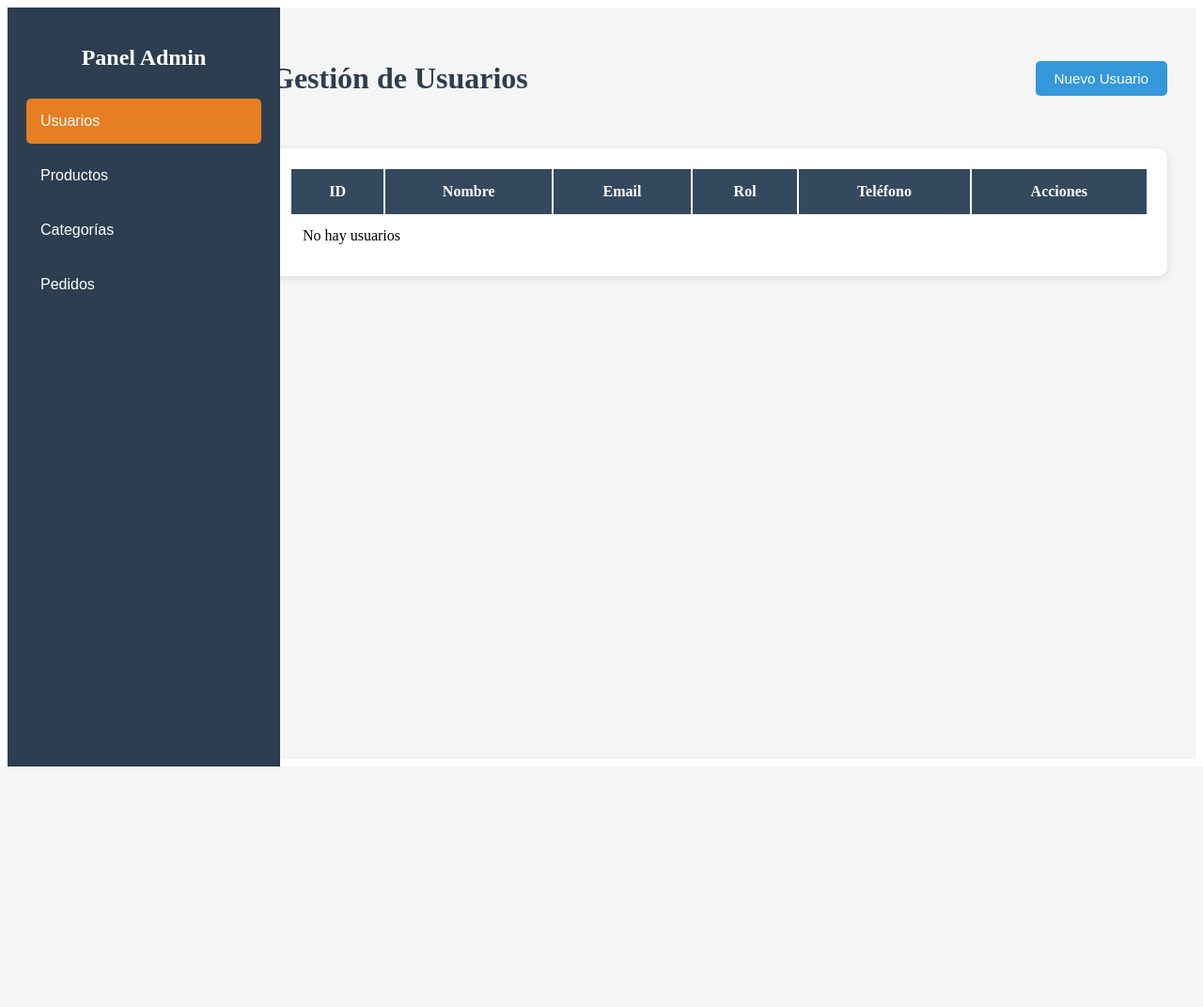
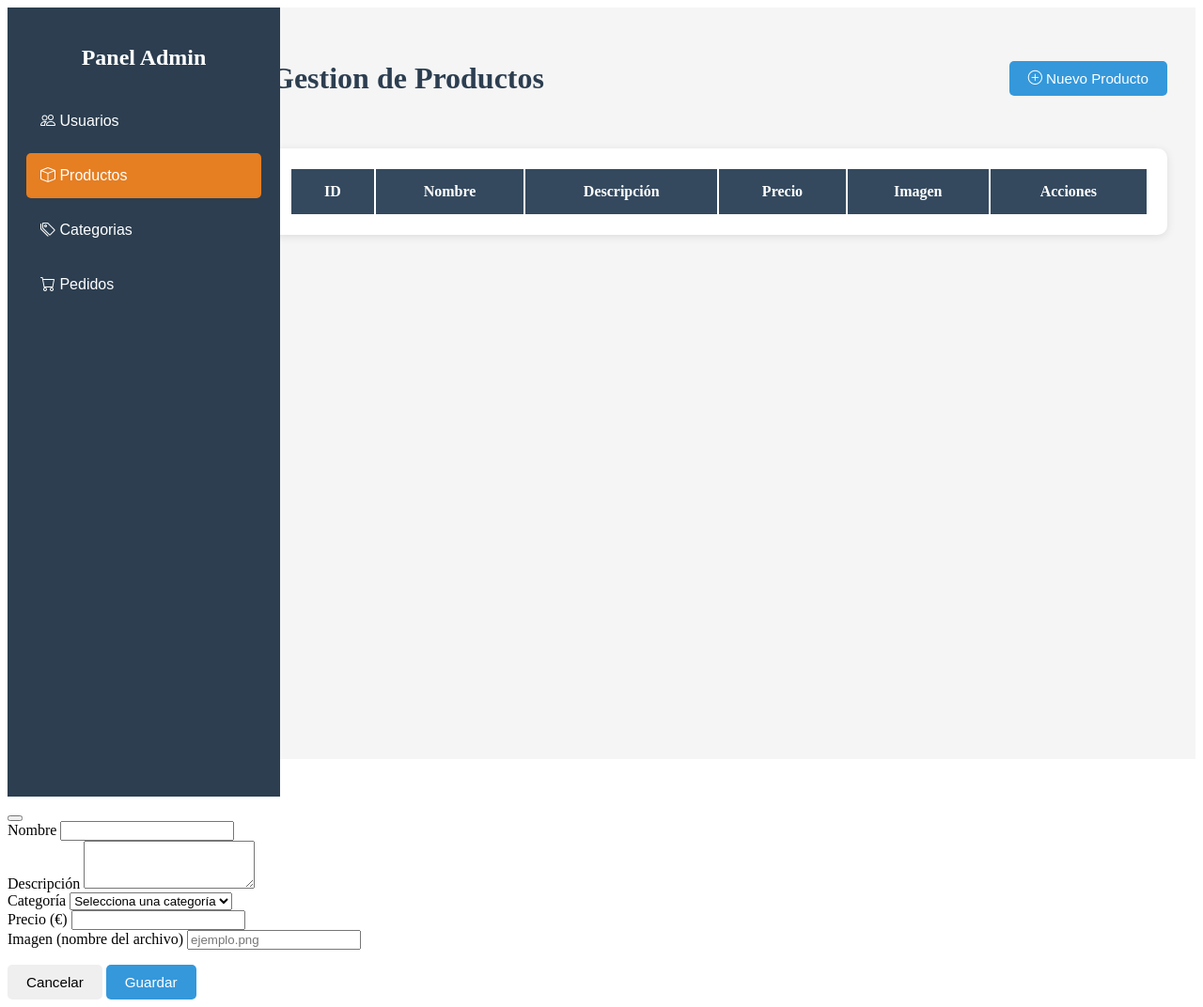
Before and after one commit to Drianny9/Proyecto_Restaurante, a PHP site: page /view/admin/dashboard.php in a window 1280 px wide. Shown: the whole page at 94% size. Before the commit the page ends 816 px from the top, so only its background shows below. Run offline with PHP 8.4, Linux system fonts and the light colour scheme; lists and menus that the app fills with data are empty.

Commit message:
Implementación de API productos

```diff
--- a/api/productos.php
+++ b/api/productos.php
@@ -1,6 +1,6 @@
 <?php
 include_once 'config.php';
-include_once 'model/ProductoDAO.php';
+include_once '../model/ProductoDAO.php';
 
 //Para saber que acción quiere hacer el cliente (GET, POST, PUT o DELETE)
 $metodo = $_SERVER['REQUEST_METHOD'];
--- /dev/null
+++ b/assets/js/admin.js
@@ -0,0 +1,255 @@
+//Esperamos a que el DOM este cargado y añadimos funciones que usaremos
+document.addEventListener('DOMContentLoaded', function() {
+    // Cargar productos al inicio
+    cargarProductos();
+
+    // Configurar navegacion entre secciones
+    configurarNavegacion();
+
+    // Configurar botones de nuevo
+    configurarBotonesNuevo();
+});
+
+//=======NAVEGACION ENTRE SECCIONES=========
+function configurarNavegacion() {
+    //Obtener botones
+    const botonesMenu = document.querySelectorAll(".menu-btn");
+
+    botonesMenu.forEach((boton) => {
+        boton.addEventListener('click', function() {
+            const seccionObjetivo = boton.getAttribute("data-target");
+
+            //Ocultar todas las secciones
+            document.querySelectorAll('.content-section').forEach((seccion) =>{
+                seccion.classList.remove('active-section');
+            });
+
+            //Quitar clase activa de los botones
+            botonesMenu.forEach(btn => btn.classList.remove('active'));
+
+            //Mostrar seccion seleccionada (usuarios, productos, etc.)
+            document.getElementById(seccionObjetivo).classList.add('active-section');
+            this.classList.add('active');
+
+            //Cargar datos correspondientes
+            if (seccionObjetivo === 'productos') {
+                cargarProductos();
+            }
+        });
+    });
+}
+
+
+//========CARGAR PRODUCTOS========
+function cargarProductos() {
+    fetch('api/productos.php')
+        .then(response => response.json()).then(data => {
+            if (data.estado === 'Exito') {
+                mostrarProductos(data.data);
+            }else {
+                console.error('Error al cargar productos', data.mensaje);
+            }
+        })
+        .catch(error => {
+            console.error('Error en la petición:', error);
+        });
+}
+
+//========MOSTRAR PRODUCTOS EN LA TABLA========
+function mostrarProductos(productos) {
+    const tbody = document.getElementById('tabla-productos');
+    tbody.innerHTML = '';
+
+    if (productos.length === 0) {
+        tbody.innerHTML = '<tr><td colspan="6" class="text-center">No hay productos</td></tr>';
+        return;
+    }
+
+    productos.forEach(producto => {
+        const fila = document.createElement('tr');
+        fila.innerHTML = `
+            <td>${producto.id_producto}</td>
+            <td>${producto.nombre}</td>
+            <td>${producto.descripcion}</td>
+            <td>${Number(producto.precio_base).toFixed(2)} €</td>
+            <td>${producto.imagen || '-'}</td>
+            <td>
+                <button class="btn btn-sm btn-warning btn-editar-producto" data-id="${producto.id_producto}">
+                    Editar
+                </button>
+                <button class="btn btn-sm btn-danger btn-eliminar-producto" data-id="${producto.id_producto}">
+                    Eliminar
+                </button>
+            </td>
+        `;
+        tbody.appendChild(fila);
+    });
+
+    configurarBotonesProductos();
+}
+
+//========CONFIGURAR BOTONES DE PRODUCTOS========
+function configurarBotonesProductos() {
+    document.querySelectorAll('.btn-editar-producto').forEach(boton => {
+        boton.addEventListener('click', function() {
+            const id = this.getAttribute('data-id');
+            abrirModalEditarProducto(id);
+        });
+    });
+
+    document.querySelectorAll('.btn-eliminar-producto').forEach(boton => {
+        boton.addEventListener('click', function() {
+            const id = this.getAttribute('data-id');
+            eliminarProducto(id);
+        });
+    });
+}
+
+//========ELIMINAR PRODUCTO========
+function eliminarProducto(id) {
+    //Preguntamos si se esta seguro de eliminar
+    if (!confirm('¿Estas seguro de eliminar este producto?')) {
+        //Si cancela no hace nada
+        return;
+    }
+
+    //LLamamos al metodo DELETE de la API con una petición HTTP
+    fetch('api/productos.php', {
+        method: 'DELETE',
+        headers: { 'Content-Type': 'application/json' }, //Indicamos que se envia JSON
+        body: JSON.stringify({ id: id }) /*enviamos el ID del producto.
+                                          stringify convierte el JSON en string para que PHP lo pueda leer*/
+    })
+    .then(response => response.json())
+    .then(data => {
+        if (data.estado === 'Exito') {
+            alert(data.mensaje);
+            cargarProductos();
+        } else {
+            alert('Error: ' + data.mensaje);
+        }
+    })
+    .catch(error => {
+        console.error('Error:', error);
+        alert('Error al eliminar producto');
+    });
+}
+
+//========CONFIGURAR BOTONES DE NUEVO========
+function configurarBotonesNuevo() {
+    const btnNuevoProducto = document.getElementById('btn-nuevo-producto');
+    if (btnNuevoProducto) {
+        btnNuevoProducto.addEventListener('click', function() {
+            abrirModalNuevoProducto();
+        });
+    }
+
+    // Configurar boton guardar del modal
+    const btnGuardar = document.getElementById('btn-guardar-producto');
+    if (btnGuardar) {
+        btnGuardar.addEventListener('click', guardarProducto);
+    }
+}
+
+//========ABRIR MODAL PARA NUEVO PRODUCTO========
+function abrirModalNuevoProducto() {
+    // Limpiar formulario
+    document.getElementById('formProducto').reset();
+    document.getElementById('producto-id').value = '';
+
+    // Cambiar titulo
+    document.getElementById('modalProductoTitulo').textContent = 'Nuevo Producto';
+
+    // Abrir modal
+    const modal = new bootstrap.Modal(document.getElementById('modalProducto'));
+    modal.show();
+}
+
+//========ABRIR MODAL PARA EDITAR PRODUCTO========
+function abrirModalEditarProducto(id) {
+    // Obtener datos del producto
+    fetch('api/productos.php?id=' + id)
+        .then(response => response.json())
+        .then(data => {
+            if (data.estado === 'Exito') {
+                const producto = data.data;
+
+                // Rellenar formulario
+                document.getElementById('producto-id').value = producto.id_producto;
+                document.getElementById('producto-nombre').value = producto.nombre;
+                document.getElementById('producto-descripcion').value = producto.descripcion || '';
+                document.getElementById('producto-categoria').value = producto.id_categoria;
+                document.getElementById('producto-precio').value = producto.precio_base;
+                document.getElementById('producto-imagen').value = producto.imagen || '';
+
+                // Cambiar titulo
+                document.getElementById('modalProductoTitulo').textContent = 'Editar Producto';
+
+                // Abrir modal
+                const modal = new bootstrap.Modal(document.getElementById('modalProducto'));
+                modal.show();
+            } else {
+                alert('Error al cargar producto');
+            }
+        })
+        .catch(error => {
+            console.error('Error:', error);
+            alert('Error al cargar producto');
+        });
+}
+
+//========GUARDAR PRODUCTO (CREAR O ACTUALIZAR)========
+function guardarProducto() {
+    const id = document.getElementById('producto-id').value;
+    const nombre = document.getElementById('producto-nombre').value;
+    const descripcion = document.getElementById('producto-descripcion').value;
+    const id_categoria = document.getElementById('producto-categoria').value;
+    const precio_base = document.getElementById('producto-precio').value;
+    const imagen = document.getElementById('producto-imagen').value;
+
+    // Validar campos requeridos
+    if (!nombre || !id_categoria || !precio_base) {
+        alert('Por favor, rellena todos los campos obligatorios');
+        return;
+    }
+
+    const datos = {
+        nombre: nombre,
+        descripcion: descripcion,
+        id_categoria: parseInt(id_categoria),
+        precio_base: parseFloat(precio_base),
+        imagen: imagen
+    };
+
+    let metodo = 'POST';
+    if (id) {
+        // Si hay ID, es una actualización
+        metodo = 'PUT';
+        datos.id = parseInt(id);
+    }
+
+    fetch('api/productos.php', {
+        method: metodo,
+        headers: { 'Content-Type': 'application/json' },
+        body: JSON.stringify(datos)
+    })
+    .then(response => response.json())
+    .then(data => {
+        if (data.estado === 'Exito') {
+            alert(data.mensaje);
+
+            // Cerrar modal
+            const modal = bootstrap.Modal.getInstance(document.getElementById('modalProducto'));
+            modal.hide();
+
+            // Recargar tabla
+            cargarProductos();
+        } else {
+            alert('Error: ' + data.mensaje);
+        }
+    })
+    .catch(error => {
+        console.error('Error:', error);
+        alert('Error al guardar producto');
+    });
+}
--- a/index.php
+++ b/index.php
@@ -1,5 +1,9 @@
 <?php
+//Primero incluimos la clase Usuario para que no se inicie sesion antes
+include_once 'model/Usuario.php';
+
 session_start();
+
 include_once 'controller/HomeController.php';
 include_once 'controller/LogController.php';
 include_once 'controller/RegistroController.php';
--- a/model/ProductoDAO.php
+++ b/model/ProductoDAO.php
@@ -1,6 +1,6 @@
 <?php
-include_once 'model/Producto.php';
-include_once 'database/database.php';
+include_once __DIR__ . '/Producto.php';
+include_once __DIR__ . '/../database/database.php';
 
 
 class ProductoDAO{
--- a/view/admin/dashboard.php
+++ b/view/admin/dashboard.php
@@ -1,19 +1,20 @@
 <link rel="stylesheet" href="assets/css/admin.css">
+<link rel="stylesheet" href="https://cdn.jsdelivr.net/npm/bootstrap-icons@1.11.0/font/bootstrap-icons.css">
 
 <main class="admin-container">
 
-    <!-- Navegación lateral -->
+    <!-- Navegacion lateral -->
     <aside class="admin-sidebar">
         <h2>Panel Admin</h2>
         <nav class="admin-nav">
-            <button class="menu-btn active" data-target="usuarios">
+            <button class="menu-btn" data-target="usuarios">
                 <i class="bi bi-people"></i> Usuarios
             </button>
-            <button class="menu-btn" data-target="productos">
+            <button class="menu-btn active" data-target="productos">
                 <i class="bi bi-box"></i> Productos
             </button>
             <button class="menu-btn" data-target="categorias">
-                <i class="bi bi-tags"></i> Categorías
+                <i class="bi bi-tags"></i> Categorias
             </button>
             <button class="menu-btn" data-target="pedidos">
                 <i class="bi bi-cart"></i> Pedidos
@@ -24,11 +25,11 @@
     <!-- Contenido principal -->
     <div class="admin-content">
 
-        <!-- SECCIÓN USUARIOS -->
-        <section id="usuarios" class="content-section active-section">
+        <!-- SECCION USUARIOS -->
+        <section id="usuarios" class="content-section">
             <div class="section-header">
-                <h1>Gestión de Usuarios</h1>
-                <button class="btn btn-primary" onclick="abrirModalNuevoUsuario()">
+                <h1>Gestion de Usuarios</h1>
+                <button class="btn btn-primary" id="btn-nuevo-usuario">
                     <i class="bi bi-plus-circle"></i> Nuevo Usuario
                 </button>
             </div>
@@ -41,42 +42,22 @@
                             <th>Nombre</th>
                             <th>Email</th>
                             <th>Rol</th>
-                            <th>Teléfono</th>
+                            <th>Telefono</th>
                             <th>Acciones</th>
                         </tr>
                     </thead>
-                    <tbody>
-                        <?php if (!empty($usuarios)): ?>
-                            <?php foreach ($usuarios as $usuario): ?>
-                                <tr>
-                                    <td><?= $usuario->getId_usuario() ?></td>
-                                    <td><?= $usuario->getNombre() ?></td>
-                                    <td><?= $usuario->getEmail() ?></td>
-                                    <td><?= $usuario->getRol() ?></td>
-                                    <td><?= $usuario->getTelefono() ?></td>
-                                    <td>
-                                        <button class="btn btn-sm btn-warning" onclick="editarUsuario(<?= $usuario->getId_usuario() ?>)">
-                                            <i class="bi bi-pencil"></i>
-                                        </button>
-                                        <button class="btn btn-sm btn-danger" onclick="eliminarUsuario(<?= $usuario->getId_usuario() ?>)">
-                                            <i class="bi bi-trash"></i>
-                                        </button>
-                                    </td>
-                                </tr>
-                            <?php endforeach; ?>
-                        <?php else: ?>
-                            <tr><td colspan="6">No hay usuarios</td></tr>
-                        <?php endif; ?>
+                    <tbody id="tabla-usuarios">
+                        <!-- Los datos se cargan con JavaScript desde la API -->
                     </tbody>
                 </table>
             </div>
         </section>
 
-        <!-- SECCIÓN PRODUCTOS -->
-        <section id="productos" class="content-section">
+        <!-- SECCION PRODUCTOS -->
+        <section id="productos" class="content-section active-section">
             <div class="section-header">
-                <h1>Gestión de Productos</h1>
-                <button class="btn btn-primary" onclick="abrirModalNuevoProducto()">
+                <h1>Gestion de Productos</h1>
+                <button class="btn btn-primary" id="btn-nuevo-producto">
                     <i class="bi bi-plus-circle"></i> Nuevo Producto
                 </button>
             </div>
@@ -87,49 +68,25 @@
                         <tr>
                             <th>ID</th>
                             <th>Nombre</th>
-                            <th>Categoría</th>
+                            <th>Descripción</th>
                             <th>Precio</th>
                             <th>Imagen</th>
                             <th>Acciones</th>
                         </tr>
                     </thead>
-                    <tbody>
-                        <?php if (!empty($productos)): ?>
-                            <?php foreach ($productos as $producto): ?>
-                                <tr>
-                                    <td><?= $producto->getId_producto() ?></td>
-                                    <td><?= $producto->getNombre() ?></td>
-                                    <td><?= $producto->getId_categoria() ?></td>
-                                    <td><?= number_format($producto->getPrecio_base(), 2) ?> €</td>
-                                    <td>
-                                        <img src="assets/images/productos/<?= $producto->getImagen() ?>"
-                                             alt="<?= $producto->getNombre() ?>"
-                                             style="width: 50px; height: 50px; object-fit: cover;">
-                                    </td>
-                                    <td>
-                                        <button class="btn btn-sm btn-warning" onclick="editarProducto(<?= $producto->getId_producto() ?>)">
-                                            <i class="bi bi-pencil"></i>
-                                        </button>
-                                        <button class="btn btn-sm btn-danger" onclick="eliminarProducto(<?= $producto->getId_producto() ?>)">
-                                            <i class="bi bi-trash"></i>
-                                        </button>
-                                    </td>
-                                </tr>
-                            <?php endforeach; ?>
-                        <?php else: ?>
-                            <tr><td colspan="6">No hay productos</td></tr>
-                        <?php endif; ?>
+                    <tbody id="tabla-productos">
+                        <!-- Los datos se cargan con JavaScript desde la API -->
                     </tbody>
                 </table>
             </div>
         </section>
 
-        <!-- SECCIÓN CATEGORÍAS -->
+        <!-- SECCION CATEGORIAS -->
         <section id="categorias" class="content-section">
             <div class="section-header">
-                <h1>Gestión de Categorías</h1>
-                <button class="btn btn-primary" onclick="abrirModalNuevaCategoria()">
-                    <i class="bi bi-plus-circle"></i> Nueva Categoría
+                <h1>Gestion de Categorias</h1>
+                <button class="btn btn-primary" id="btn-nueva-categoria">
+                    <i class="bi bi-plus-circle"></i> Nueva Categoria
                 </button>
             </div>
 
@@ -142,40 +99,91 @@
                             <th>Acciones</th>
                         </tr>
                     </thead>
-                    <tbody>
-                        <?php if (!empty($categorias)): ?>
-                            <?php foreach ($categorias as $categoria): ?>
-                                <tr>
-                                    <td><?= $categoria->getIdCategoria() ?></td>
-                                    <td><?= $categoria->getNombre() ?></td>
-                                    <td>
-                                        <button class="btn btn-sm btn-warning" onclick="editarCategoria(<?= $categoria->getIdCategoria() ?>)">
-                                            <i class="bi bi-pencil"></i>
-                                        </button>
-                                        <button class="btn btn-sm btn-danger" onclick="eliminarCategoria(<?= $categoria->getIdCategoria() ?>)">
-                                            <i class="bi bi-trash"></i>
-                                        </button>
-                                    </td>
-                                </tr>
-                            <?php endforeach; ?>
-                        <?php else: ?>
-                            <tr><td colspan="3">No hay categorías</td></tr>
-                        <?php endif; ?>
+                    <tbody id="tabla-categorias">
+                        <!-- Los datos se cargan con JavaScript desde la API -->
                     </tbody>
                 </table>
             </div>
         </section>
 
-        <!-- SECCIÓN PEDIDOS -->
+        <!-- SECCION PEDIDOS -->
         <section id="pedidos" class="content-section">
             <div class="section-header">
-                <h1>Gestión de Pedidos</h1>
+                <h1>Gestion de Pedidos</h1>
             </div>
-            <p>Aquí irán los pedidos...</p>
+            <div class="table-responsive">
+                <table class="table">
+                    <thead>
+                        <tr>
+                            <th>ID</th>
+                            <th>Fecha</th>
+                            <th>Usuario</th>
+                            <th>Estado</th>
+                            <th>Total</th>
+                            <th>Acciones</th>
+                        </tr>
+                    </thead>
+                    <tbody id="tabla-pedidos">
+                        <!-- Los datos se cargan con JavaScript desde la API -->
+                    </tbody>
+                </table>
+            </div>
         </section>
 
     </div>
 </main>
 
-<!-- JavaScript para cambiar secciones -->
+<!-- MODAL PARA CREAR/EDITAR PRODUCTO -->
+<div class="modal fade" id="modalProducto" tabindex="-1" aria-hidden="true">
+    <div class="modal-dialog">
+        <div class="modal-content">
+            <div class="modal-header">
+                <h5 class="modal-title" id="modalProductoTitulo">Nuevo Producto</h5>
+                <button type="button" class="btn-close" data-bs-dismiss="modal" aria-label="Cerrar"></button>
+            </div>
+            <div class="modal-body">
+                <form id="formProducto">
+                    <input type="hidden" id="producto-id">
+
+                    <div class="mb-3">
+                        <label for="producto-nombre" class="form-label">Nombre</label>
+                        <input type="text" class="form-control" id="producto-nombre" required>
+                    </div>
+
+                    <div class="mb-3">
+                        <label for="producto-descripcion" class="form-label">Descripción</label>
+                        <textarea class="form-control" id="producto-descripcion" rows="3"></textarea>
+                    </div>
+
+                    <div class="mb-3">
+                        <label for="producto-categoria" class="form-label">Categoría</label>
+                        <select class="form-select" id="producto-categoria" required>
+                            <option value="">Selecciona una categoría</option>
+                            <option value="1">Entrantes</option>
+                            <option value="2">Principales</option>
+                            <option value="3">Postres</option>
+                            <option value="4">Bebidas</option>
+                        </select>
+                    </div>
+
+                    <div class="mb-3">
+                        <label for="producto-precio" class="form-label">Precio (€)</label>
+                        <input type="number" step="0.01" class="form-control" id="producto-precio" required>
+                    </div>
+
+                    <div class="mb-3">
+                        <label for="producto-imagen" class="form-label">Imagen (nombre del archivo)</label>
+                        <input type="text" class="form-control" id="producto-imagen" placeholder="ejemplo.png">
+                    </div>
+                </form>
+            </div>
+            <div class="modal-footer">
+                <button type="button" class="btn btn-secondary" data-bs-dismiss="modal">Cancelar</button>
+                <button type="button" class="btn btn-primary" id="btn-guardar-producto">Guardar</button>
+            </div>
+        </div>
+    </div>
+</div>
+
+<!-- JavaScript para el panel admin -->
 <script src="assets/js/admin.js"></script>
```
Also changed, not shown: controller/AdminController.php (+4 -10 lines), model/Producto.php (+13 -1 lines).
